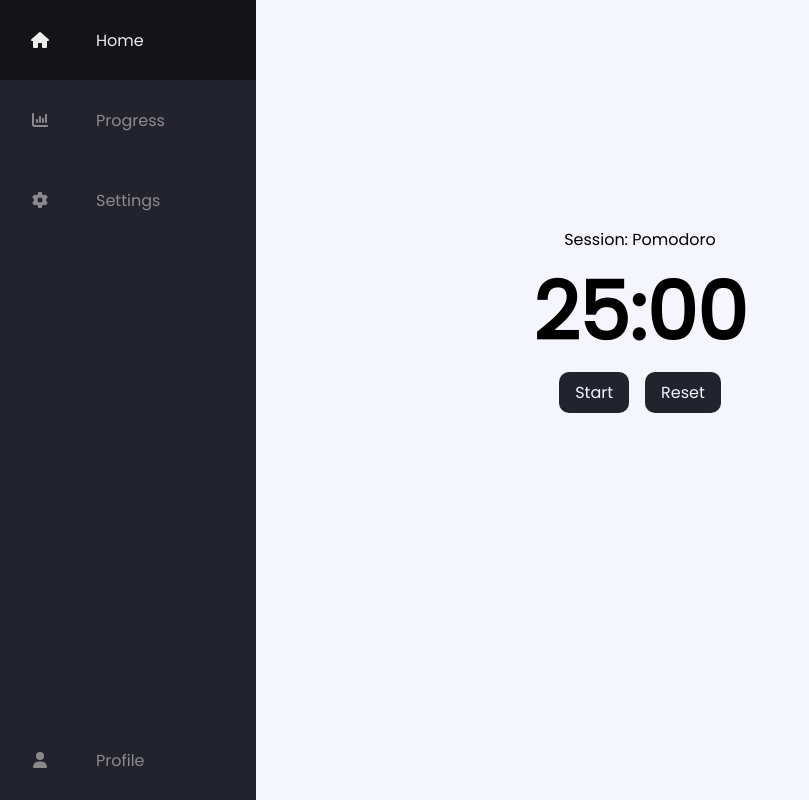
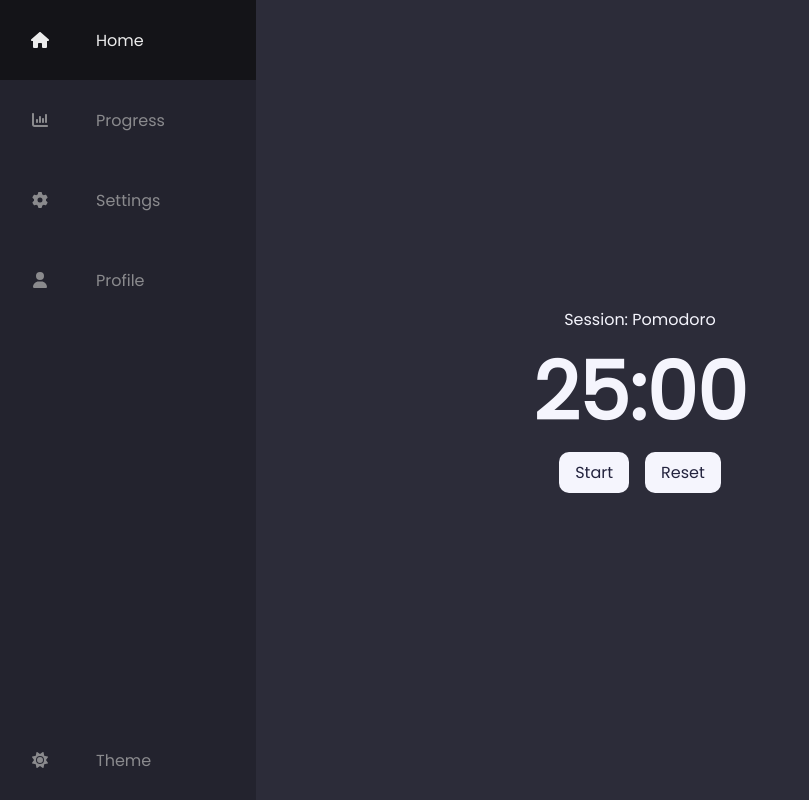
Before and after one commit to joaovitorwitt/saving-time, a React (Vite) app in the folder frontend/: page / in a window 1280 px wide. Shown: the whole page, without its empty margins (0-809 px from the left). Built offline with nearby package versions, Linux system fonts and the light colour scheme.

Commit message:
Feat: dark/light mode

```diff
--- a/frontend/src/assets/styles/Button.css
+++ b/frontend/src/assets/styles/Button.css
@@ -1,13 +1,27 @@
+:root {
+  --btn-background-color: #f5f5fd;
+  --btn-color: #23233e;
+  --btn-background-color-hover: #d5d5d8;
+  --btn-color-hover: #0c0c13;
+}
+
+[data-theme="light"] {
+  --btn-background-color: #23232e;
+  --btn-color: #f5f5fd;
+  --btn-background-color-hover: #141418;
+  --btn-color-hover: #f5f5fd;
+}
+
 .btn {
   padding: 0.5rem 1rem;
   border-radius: 10px;
   border: none;
-  background-color: #23232e;
-  color: #f5f5fd;
+  background-color: var(--btn-background-color);
+  color: var(--btn-color);
   cursor: pointer;
 }
 
 .btn:hover {
-  background-color: #141418;
-  color: #f5f5fd;
+  background-color: var(--btn-background-color-hover);
+  color: var(--btn-color-hover);
 }
--- a/frontend/src/assets/styles/Navbar.css
+++ b/frontend/src/assets/styles/Navbar.css
@@ -1,5 +1,19 @@
+:root {
+  --navbar-background-color: #23232e;
+  --navbar-icon-color: #b6b6b6;
+  --navbar-icon-color-hover: #ececec;
+  --navbar-icon-hover: #141418;
+}
+
+[data-theme="light"] {
+  --navbar-background-color: #f5f5fd;
+  --navbar-icon-color: #222222;
+  --navbar-icon-hover: #d5d5d8;
+  --navbar-icon-color-hover: #141418;
+}
+
 .navbar {
-  background-color: #23232e;
+  background-color: var(--navbar-background-color);
   position: fixed;
   transition: width 400ms ease;
 }
@@ -29,13 +43,13 @@
   text-decoration: none;
   filter: grayscale(100%) opacity(0.7);
   transition: 600ms;
-  color: #b6b6b6;
+  color: var(--navbar-icon-color);
 }
 
 .navbar-link:hover {
   filter: grayscale(0%) opacity(1);
-  color: #ececec;
-  background-color: #141418;
+  color: var(--navbar-icon-color-hover);
+  background-color: var(--navbar-icon-hover);
   /* transition: 6000ms; */
 }
 
--- a/frontend/src/assets/styles/PomodoroCard.css
+++ b/frontend/src/assets/styles/PomodoroCard.css
@@ -1,3 +1,17 @@
+:root {
+  --pomodoro-primary-background-color: #2c2c39;
+  --pomodoro-timer-color: #f5f5fd;
+}
+
+[data-theme="light"] {
+  --pomodoro-primary-background-color: #fdfdfd;
+  --pomodoro-timer-color: #23232e;
+}
+
+.pomodoro-card {
+  background-color: var(--pomodoro-primary-background-color);
+}
+
 .pomodoro-card > .container {
   flex-direction: column;
 }
@@ -5,12 +19,17 @@
 .pomodoro-card > .container {
   display: flex;
   justify-content: center;
-  min-height: 80vh;
+  min-height: 100vh;
   align-items: center;
+}
+
+.pomodoro-card > .container > p {
+  color: var(--pomodoro-timer-color);
 }
 
 .card-data > .timer {
   font-size: 5rem;
+  color: var(--pomodoro-timer-color);
 }
 
 .buttons-wrapper {
--- a/frontend/src/components/Button.jsx
+++ b/frontend/src/components/Button.jsx
@@ -1,13 +1,11 @@
 import "../assets/styles/Button.css";
+import { useTheme } from "../main";
 
-export default function Button({
-  onClick,
-  className,
-  textContent,
-  additionalStyle,
-}) {
+export default function Button({ onClick, className, textContent }) {
+  const { currentTheme, toggleTheme } = useTheme();
+
   return (
-    <div className="button-container">
+    <div className="button-container" data-theme={currentTheme}>
       <button className={className} onClick={onClick}>
         {textContent}
       </button>
--- a/frontend/src/components/Navbar.jsx
+++ b/frontend/src/components/Navbar.jsx
@@ -4,18 +4,20 @@
   faChartColumn,
   faUser,
   faGear,
-  faPen,
   faHome,
-  faBars,
-  faClose,
-  faUsersGear,
+  faSun,
+  faMoon,
 } from "@fortawesome/free-solid-svg-icons";
 import { useState, useEffect } from "react";
 import "../assets/styles/Navbar.css";
+import { useTheme } from "../main";
 
 export default function Navbar() {
+  const { currentTheme, toggleTheme } = useTheme();
+  const iconThemeIcon = currentTheme === "dark" ? faSun : faMoon;
+
   return (
-    <nav className="navbar">
+    <nav className="navbar" data-theme={currentTheme}>
       <ul className="navbar-nav">
         <li className="navbar-item">
           <Link to={"/"} className="navbar-link">
@@ -44,6 +46,13 @@
             <span className="navbar-text">Profile</span>
           </Link>
         </li>
+
+        <li className="navbar-item">
+          <Link className="navbar-link" onClick={toggleTheme}>
+            <FontAwesomeIcon className="navbar-icon" icon={iconThemeIcon} />
+            <span className="navbar-text">Theme</span>
+          </Link>
+        </li>
       </ul>
     </nav>
   );
--- a/frontend/src/components/PomodoroCard.jsx
+++ b/frontend/src/components/PomodoroCard.jsx
@@ -5,13 +5,15 @@
 import endSound from "../assets/sounds/end.wav";
 import Button from "./Button";
 import "../assets/styles/PomodoroCard.css";
+import { useTheme } from "../main";
 
 export default function PomodoroCard({
   pomodoroTimer = 25,
   shortBreakTimer = 5,
 }) {
+  const { currentTheme, toggleTheme } = useTheme();
+
   const [buttonText, setButtonText] = useState("Start");
-
   const [seconds, setSeconds] = useState(parseInt(pomodoroTimer) * 60);
   const [timerInterval, setTimerInterval] = useState(null);
   const [isPomodoroRunning, setIsPomodoroRunning] = useState(false);
@@ -107,7 +109,7 @@
   }
 
   return (
-    <section className="pomodoro-card">
+    <section className="pomodoro-card" data-theme={currentTheme}>
       <div className="container">
         <p>Session: {currentSession}</p>
         <div className="card-data">
--- a/frontend/src/main.jsx
+++ b/frontend/src/main.jsx
@@ -1,4 +1,4 @@
-import React from "react";
+import React, { createContext, useContext, useEffect, useState } from "react";
 import ReactDOM from "react-dom/client";
 import "./index.css";
 import { createBrowserRouter, RouterProvider } from "react-router-dom";
@@ -25,8 +25,39 @@
   },
 ]);
 
+const ThemeContext = createContext();
+
+export default function ThemeProvider({ children }) {
+  const [currentTheme, setCurrentTheme] = useState(() => {
+    // initialize theme from local storage or use default
+    const storedTheme = localStorage.getItem("theme");
+    return storedTheme || "dark";
+  });
+
+  useEffect(() => {
+    // save current theme to local storage
+    localStorage.setItem("theme", currentTheme);
+  }, [currentTheme]);
+
+  const toggleTheme = () => {
+    setCurrentTheme((prevTheme) => (prevTheme === "dark" ? "light" : "dark"));
+  };
+
+  return (
+    <ThemeContext.Provider value={{ currentTheme, toggleTheme }}>
+      {children}
+    </ThemeContext.Provider>
+  );
+}
+
+export function useTheme() {
+  return useContext(ThemeContext);
+}
+
 ReactDOM.createRoot(document.getElementById("root")).render(
   <React.StrictMode>
-    <RouterProvider router={router} />
+    <ThemeProvider>
+      <RouterProvider router={router} />
+    </ThemeProvider>
   </React.StrictMode>
 );
```
